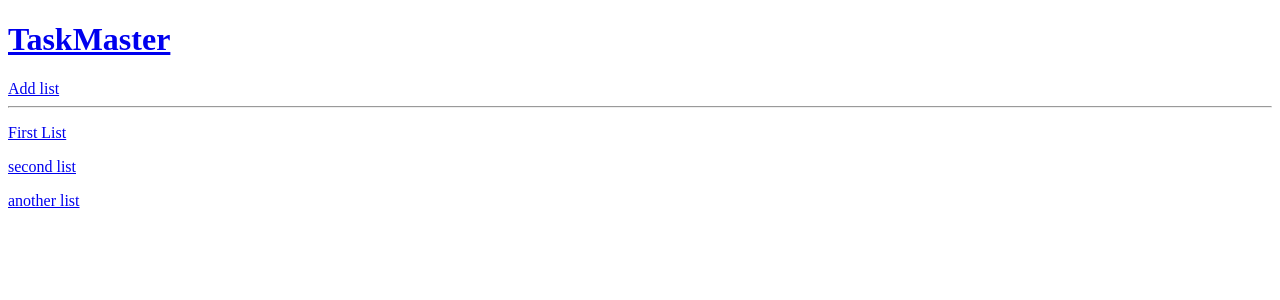
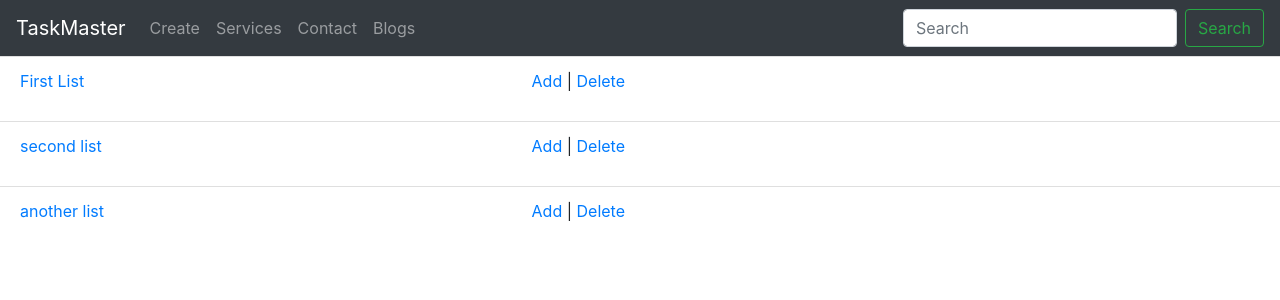
Before and after one commit to Filipek204/TaskMaster, a Django app: page /home/ in a window 1280 px wide. Shown: the top 300 px of the page. Run offline with Django 3.2, Linux system fonts and the light colour scheme; data comes from the database, SQL or seed files in the repository; both versions use the stored data as it was after the commit.

Commit message:
al CRUD and started styling home page and navbar

```diff
--- a/TaskMaster/BaseApp/templates/BaseApp/home.html
+++ b/TaskMaster/BaseApp/templates/BaseApp/home.html
@@ -1,7 +1,27 @@
 {% extends 'main.html' %}
 {% block content %}
-    {% for list in lists %}
-    <p><a href="{% url 'add-item' list.id %}">{{list.title}}</a></p>
+{% for list in lists %}
+<ul class="list-group list-group-flush">
+    <li class="list-group-item ">
+        <div class="row ">
+            <div class="col-3 ">
+                <p class="text-left ">
+                    <a href="{% url 'add-item' list.id %}">{{list.title}}</a>
+                </p>
+            </div>
+
+            <div class="col-3">
+                <p class="text-right">
+                    <a href="{% url 'update-list' list.id %}">Add</a> |
+                    <a href="{% url 'delete-list' list.id %}">Delete</a>
+                </p>
+            </div>
+            <div class="col-6">
+            </div>
+        </div>
+    </li>
+
+</ul>
 {% endfor %}
 
 {% endblock content %}
--- a/TaskMaster/BaseApp/urls.py
+++ b/TaskMaster/BaseApp/urls.py
@@ -1,7 +1,11 @@
 from django.urls import path
-from .views import addList, addItem, home
+from .views import addList, addItem, home, updateList, updateItem, deleteList, deleteItem
 urlpatterns = [
     path('home/', home, name="home"),
     path('add-list/', addList, name="add-list"),
-    path('add-item/<str:pk>', addItem, name="add-item"),
+    path('update-list/<str:pk>/', updateList, name="update-list"),
+    path('delete-list/<str:pk>/', deleteList, name="delete-list"),
+    path('add-item/<str:pk>/', addItem, name="add-item"),
+    path('update-item/<str:pk>/', updateItem, name="update-item"),
+    path('delete-item/<str:pk>/', deleteItem, name="delete-item"),
 ]
--- a/TaskMaster/BaseApp/views.py
+++ b/TaskMaster/BaseApp/views.py
@@ -1,15 +1,17 @@
 from django.shortcuts import render, redirect
 from .models import List, ListItems
 from .forms import ListForm, ListItemsForm
-# # dodac wypisywanie list i update ich,
-# # pokazywanie kazdej listy z osobna
+
 
 def home(request):
-    lists=List.objects.all()
-    context={
-        'lists':lists,
+    lists = List.objects.all()
+    context = {
+        'lists': lists,
     }
-    return render(request,"BaseApp/home.html", context)
+    return render(request, "BaseApp/home.html", context)
+
+####################################################### List CRUD ###############################################################
+
 
 def addList(request):
     form = ListForm()
@@ -21,7 +23,38 @@ def addList(request):
     context = {
         "form": form
     }
-    return render(request, "BaseApp/add-list.html", context)
+    return render(request, "BaseApp/list-form.html", context)
+
+
+def updateList(request, pk):
+    list = List.objects.get(id=pk)
+    form = ListForm(instance=list)
+
+    if request.method == "POST":
+        form = ListForm(request.POST, instance=list)
+        if form.is_valid():
+            form.save()
+            return redirect('home')
+    context = {
+        "form": form,
+        "list": list
+    }
+    return render(request, "BaseApp/list-form.html", context)
+
+
+def deleteList(request, pk):
+    list = List.objects.get(id=pk)
+    items = ListItems.objects.filter(list=list)
+    if request.method == "POST":
+        list.delete()
+        items.delete()
+        return redirect('home')
+    context = {
+        "list": list
+    }
+    return render(request, "BaseApp/delete-list.html", context)
+
+####################################################### Item CRUD ###############################################################
 
 
 def addItem(request, pk):
@@ -30,18 +63,37 @@ def addItem(request, pk):
     if request.method == "POST":
         form = ListItemsForm(request.POST)
         if form.is_valid():
-            form.instance.list=List.objects.get(id=pk)
+            form.instance.list = List.objects.get(id=pk)
             form.save()
     context = {
         "form": form,
         "items": items
     }
-    return render(request, "BaseApp/add-item.html", context)
+    return render(request, "BaseApp/items.html", context)
 
 
-# def listView(request):
-#     # items = ToDoItems.objects.get(id=id)
-#     # context = {
-#     #     "items": items
-#     # }
-#     return render(request, "list.html")
+def updateItem(request, pk):
+    item = ListItems.objects.get(id=pk)
+    form = ListItemsForm(instance=item)
+
+    if request.method == "POST":
+        form = ListItemsForm(request.POST, instance=item)
+        if form.is_valid():
+            form.save()
+            return redirect('home')
+    context = {
+        "form": form,
+        "item": item
+    }
+    return render(request, "BaseApp/items.html", context)
+
+
+def deleteItem(request, pk):
+    item = ListItems.objects.get(id=pk)
+    if request.method == "POST":
+        item.delete()
+        return redirect('home')
+    context = {
+        "item": item
+    }
+    return render(request, "BaseApp/delete-item.html", context)
--- a/TaskMaster/TaskMaster/settings.py
+++ b/TaskMaster/TaskMaster/settings.py
@@ -123,6 +123,9 @@ USE_TZ = True
 
 STATIC_URL = '/static/'
 
+STATICFILES_DIRS=[
+    BASE_DIR / "static"
+]
 # Default primary key field type
 # https://docs.djangoproject.com/en/3.2/ref/settings/#default-auto-field
 
--- a/TaskMaster/templates/main.html
+++ b/TaskMaster/templates/main.html
@@ -1,3 +1,4 @@
+{% load static %}
 <!DOCTYPE html>
 <html>
 <head>
@@ -5,15 +6,18 @@
     <meta http-equiv='X-UA-Compatible' content='IE=edge'>
     <title>TaskMaster</title>
     <meta name='viewport' content='width=device-width, initial-scale=1'>
-    <!-- <link rel='stylesheet' type='text/css' media='screen' href='main.css'>
-    <script src='main.js'></script> -->
+    <!-- <link rel='stylesheet' type='text/css' media='screen' href="{% static '/style/main.css' %}"> -->
+    <link rel="stylesheet" href="https://cdn.jsdelivr.net/npm/bootstrap@4.3.1/dist/css/bootstrap.min.css"
+        integrity="sha384-ggOyR0iXCbMQv3Xipma34MD+dH/1fQ784/j6cY/iJTQUOhcWr7x9JvoRxT2MZw1T" crossorigin="anonymous">
+    <!-- <script src='main.js'></script> -->
 </head>
 
 <body>
-{% include 'navbar.html' %}
-{% block content %}
+        {% include 'navbar.html' %}
 
-{% endblock content %}
+            {% block content %}
+            {% endblock content %}
+
 </body>
 
 </html>
--- a/TaskMaster/templates/navbar.html
+++ b/TaskMaster/templates/navbar.html
@@ -1,4 +1,28 @@
+<nav class="navbar navbar-expand-lg navbar-dark bg-dark">
+    <a class="navbar-brand" href="{% url 'home' %}">TaskMaster</a>
+    <button class="navbar-toggler" type="button" data-toggle="collapse" data-target="#navbarSupportedContent"
+        aria-controls="navbarSupportedContent" aria-expanded="false" aria-label="Toggle navigation">
+        <span class="navbar-toggler-icon"></span>
+    </button>
 
-<a href="{% url 'home' %}"><h1>TaskMaster</h1></a>
-<a href="{% url 'add-list' %}">Add list</a>
-<hr>
+    <div class="collapse navbar-collapse" id="navbarSupportedContent">
+        <ul class="navbar-nav mr-auto">
+            <li class="nav-item">
+                <a class="nav-link" href="{% url 'add-list' %}">Create</a>
+            </li>
+            <li class="nav-item">
+                <a class="nav-link" href="#"> Services </a>
+            </li>
+            <li class="nav-item">
+                <a class="nav-link" href="#"> Contact </a>
+            </li>
+            <li class="nav-item">
+                <a class="nav-link" href="#"> Blogs </a>
+            </li>
+        </ul>
+        <form class="form-inline my-2 my-lg-0">
+            <input class="form-control mr-sm-2" type="search" placeholder="Search" aria-label="Search">
+            <button class="btn btn-outline-success my-2 my-sm-0" type="submit">Search</button>
+        </form>
+    </div>
+</nav>
```
Also changed, not shown: TaskMaster/BaseApp/templates/BaseApp/delete-item.html (renamed from TaskMaster/BaseApp/templates/BaseApp/add-item.html, +2 -7 lines), TaskMaster/BaseApp/templates/BaseApp/delete-list.html (added, +11 -0 lines), TaskMaster/BaseApp/templates/BaseApp/items.html (added, +16 -0 lines), TaskMaster/static/style/main.css (added, +17 -0 lines), TaskMaster/BaseApp/templates/BaseApp/list-form.html (renamed from TaskMaster/BaseApp/templates/BaseApp/add-list.html), TaskMaster/db.sqlite3.
